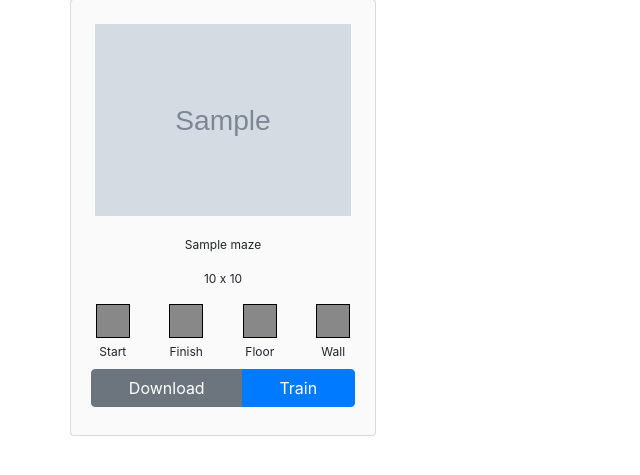
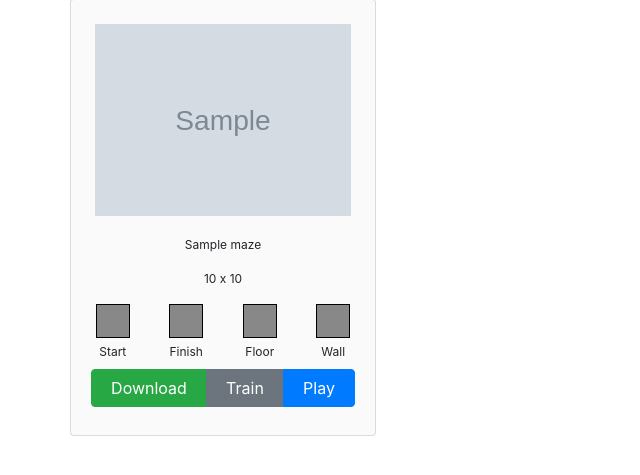
Before and after one commit to c-butcher/maze-ai, a Node server app: page / in a window 1280 px wide. Shown: the part 81-556 px from the top of the page, without its empty margins (0-640 px from the left). Run offline with Node 20, Linux system fonts and the light colour scheme; tables that the repository leaves empty hold one stand-in row (values such as "Sample post"); grey boxes marked "Sample" are stand-in pictures; some libraries are stand-ins or nearby versions.

Commit message:
Added play button back to list.

```diff
--- a/views/mazes/list.pug
+++ b/views/mazes/list.pug
@@ -31,8 +31,9 @@ block content
                                         p(class="card-text") Wall
 
                                 div(class="btn-group w-100 my-2 text-center")
-                                    a(class="btn btn-secondary" href="web/images/" + maze.image download) Download
-                                    a(class="btn btn-primary" href="learn/solve/" + maze.name) Train
+                                    a(class="btn btn-success" href="web/images/" + maze.image download) Download
+                                    a(class="btn btn-secondary" href="learn/solve/" + maze.name) Train
+                                    a(class="btn btn-primary" href="play/" + maze.name) Play
             else
                 h5(class="col-lg-12 text-center my-4") There are no mazes.
                 h5(class="col-lg-12 text-center")
```
